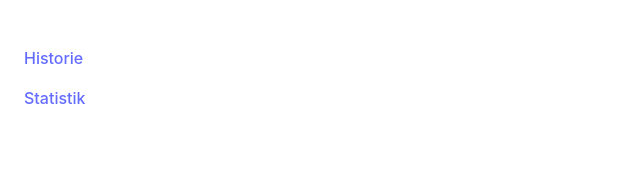
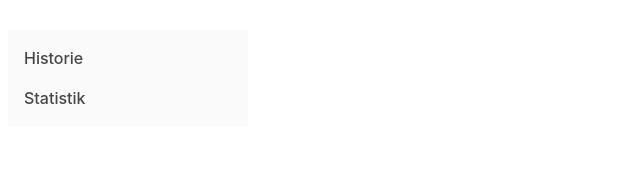
Before and after one commit to KaiRenken/parzellenwetter, a React (Vite) app in the folder src/main/react/: page / in a window 1280 px wide. Shown: the top 176 px of the page, without its empty margins (0-640 px from the left). Built offline with nearby package versions, Linux system fonts and the light colour scheme.

Commit message:
improve nav bar style

```diff
--- a/src/main/react/src/App.tsx
+++ b/src/main/react/src/App.tsx
@@ -10,7 +10,7 @@ function App() {
         <>
             <LocalizationProvider dateAdapter={AdapterDayjs} adapterLocale="de">
                 <div style={{display: "flex", flexDirection: "row", gap: "20px"}}>
-                    <div>
+                    <div style={{backgroundColor: "rgb(250,250,250)"}}>
                         <NavigationBar/>
                     </div>
                     <div style={{maxHeight: "100vh", overflow: "auto"}}>
--- a/src/main/react/src/navigation/NavigationBar.tsx
+++ b/src/main/react/src/navigation/NavigationBar.tsx
@@ -9,14 +9,14 @@ const NavigationBar = () => {
             <List>
                 <ListItem key={"historie"} disablePadding>
                     <Link to={createRouterPath("historie")} style={{width: "inherit"}}>
-                        <ListItemButton>
+                        <ListItemButton style={{color: "rgb(70, 70, 70)"}}>
                             Historie
                         </ListItemButton>
                     </Link>
                 </ListItem>
                 <ListItem key={"statistik"} disablePadding>
                     <Link to={createRouterPath("statistik")} style={{width: "inherit"}}>
-                        <ListItemButton>
+                        <ListItemButton style={{color: "rgb(70, 70, 70)"}}>
                             Statistik
                         </ListItemButton>
                     </Link>
```
